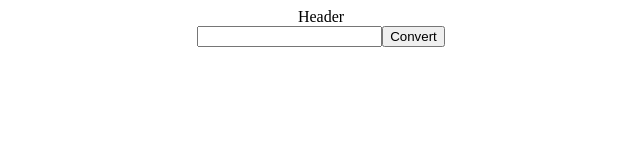
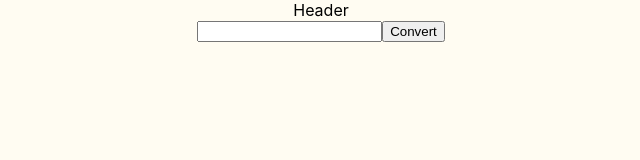
Before and after one commit to cc-lau/yt-2-mp3, a React (Create React App) app: page / in a window 1280 px wide. Shown: the top 160 px of the page, without its empty margins (319-959 px from the left). Built offline with nearby package versions, Linux system fonts and the light colour scheme.

Commit message:
Added app font family

```diff
--- a/src/App.css
+++ b/src/App.css
@@ -1,3 +1,19 @@
+@import url('https://fonts.googleapis.com/css2?family=Poppins&family=Roboto&display=swap');
+body {
+  margin: 0;
+  font-family: -apple-system, BlinkMacSystemFont,'Poppins', 'Segoe UI', 'Roboto', 'Oxygen',
+    'Ubuntu', 'Cantarell', 'Fira Sans', 'Droid Sans', 'Helvetica Neue',
+    sans-serif;
+  -webkit-font-smoothing: antialiased;
+  -moz-osx-font-smoothing: grayscale;
+  background-color: #fffcf2;
+}
+
+code {
+  font-family: source-code-pro, Menlo, Monaco, Consolas, 'Courier New',
+    monospace;
+}
+
 .App {
   text-align: center;
 }
```
